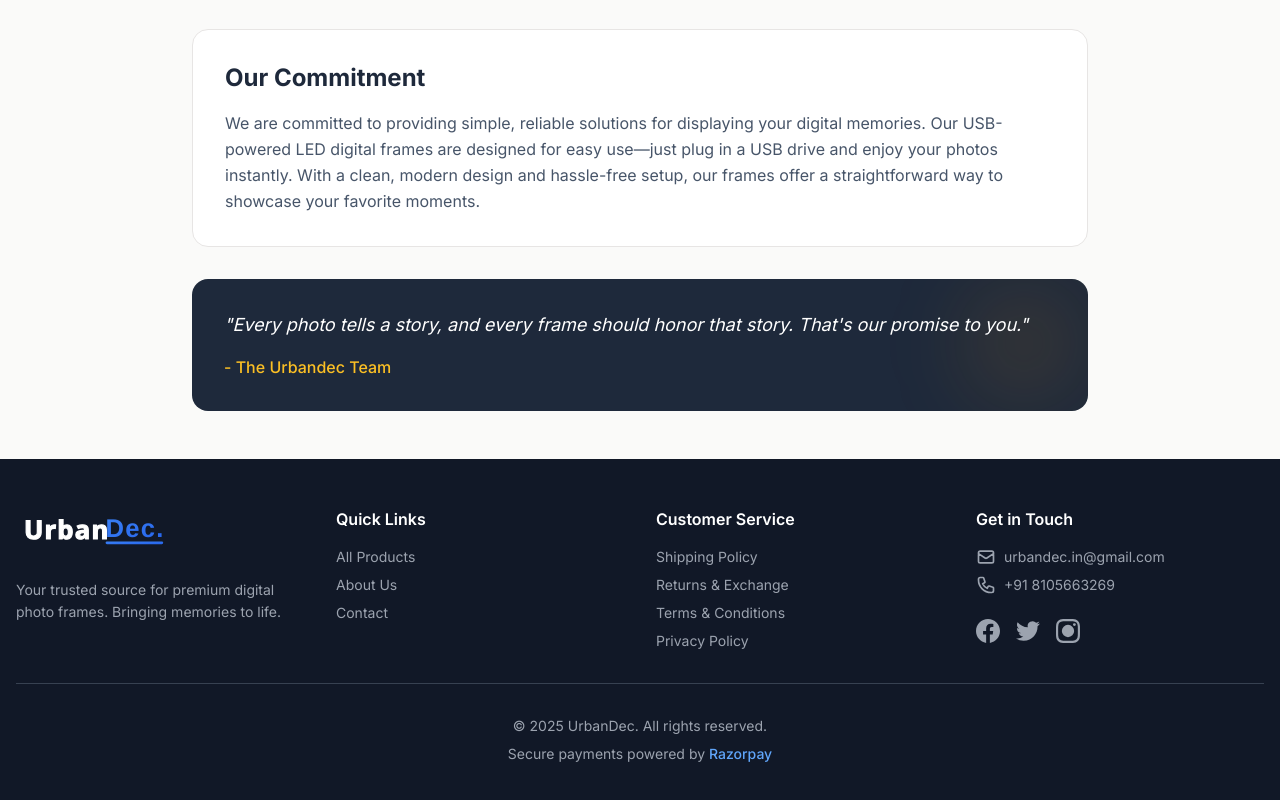
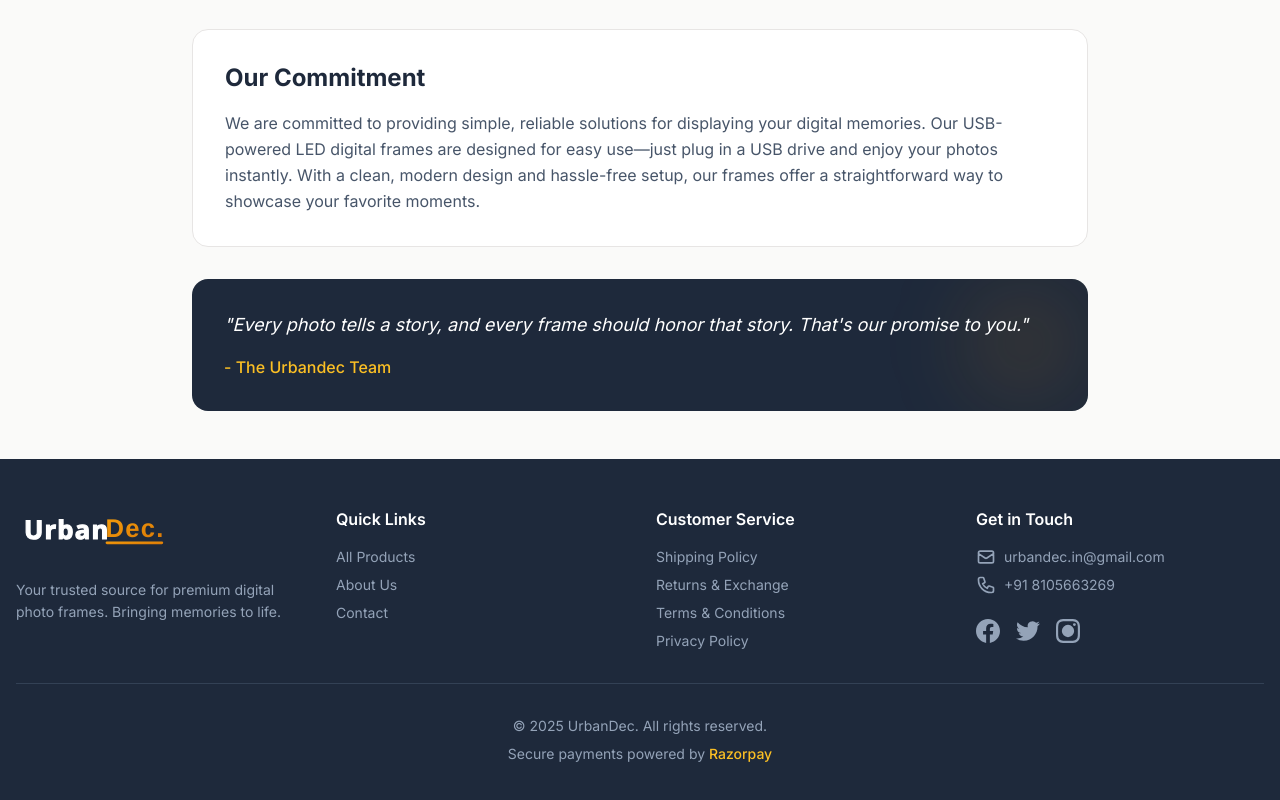
Before and after one commit to Urbandeck/Dec_Urban_dec, a Next.js app in the folder frontend/: page /about in a window 1280 px wide. Shown: the part 1304-2104 px from the top of the page. Built offline with nearby package versions, Linux system fonts and the light colour scheme; no server answers.

Commit message:
UI changes

```diff
--- a/frontend/app/products/page.tsx
+++ b/frontend/app/products/page.tsx
@@ -68,7 +68,7 @@ export default function ProductsPage() {
   return (
     <div className="min-h-screen bg-stone-50">
       {/* Hero Header */}
-      <section className="relative bg-slate-800 overflow-hidden">
+      <section className="relative bg-slate-800 overflow-hidden pb-16">
         {/* Background decoration */}
         <div className="absolute inset-0 opacity-10">
           <div className="absolute top-0 right-0 w-96 h-96 bg-amber-500 rounded-full filter blur-3xl" />
@@ -107,6 +107,13 @@ export default function ProductsPage() {
               Discover our collection of premium handcrafted frames
             </motion.p>
           </motion.div>
+        </div>
+
+        {/* Wave divider */}
+        <div className="absolute bottom-0 left-0 right-0 z-10">
+          <svg viewBox="0 0 1440 120" fill="none" xmlns="http://www.w3.org/2000/svg" className="w-full h-auto" preserveAspectRatio="none">
+            <path d="M0 120L60 105C120 90 240 60 360 45C480 30 600 30 720 37.5C840 45 960 60 1080 67.5C1200 75 1320 75 1380 75L1440 75V120H1380C1320 120 1200 120 1080 120C960 120 840 120 720 120C600 120 480 120 360 120C240 120 120 120 60 120H0Z" fill="#fafaf9"/>
+          </svg>
         </div>
       </section>
 
--- a/frontend/components/Footer.tsx
+++ b/frontend/components/Footer.tsx
@@ -2,7 +2,7 @@ import Link from 'next/link';
 
 export default function Footer() {
   return (
-    <footer className="bg-gray-900 text-gray-400">
+    <footer className="bg-slate-800 text-slate-400">
       <div className="container mx-auto px-4 py-12">
         <div className="grid grid-cols-1 md:grid-cols-4 gap-8">
           {/* Company Info */}
@@ -11,8 +11,8 @@ export default function Footer() {
               <svg viewBox="0 0 220 70" xmlns="http://www.w3.org/2000/svg" className="h-14 w-auto">
                 <defs>
                   <linearGradient id="footerGrad" x1="0%" y1="0%" x2="100%" y2="100%">
-                    <stop offset="0%" style={{stopColor:'#3B82F6',stopOpacity:1}} />
-                    <stop offset="100%" style={{stopColor:'#2563EB',stopOpacity:1}} />
+                    <stop offset="0%" style={{stopColor:'#f59e0b',stopOpacity:1}} />
+                    <stop offset="100%" style={{stopColor:'#d97706',stopOpacity:1}} />
                   </linearGradient>
                 </defs>
 
@@ -58,7 +58,7 @@ export default function Footer() {
                 </g>
               </svg>
             </div>
-            <p className="text-sm text-gray-400 leading-relaxed">
+            <p className="text-sm text-slate-400 leading-relaxed">
               Your trusted source for premium digital photo frames. Bringing memories to life.
             </p>
           </div>
@@ -68,17 +68,17 @@ export default function Footer() {
             <h3 className="text-white font-semibold mb-4">Quick Links</h3>
             <ul className="space-y-2 text-sm">
               <li>
-                <Link href="/products" className="text-gray-400 hover:text-white transition-colors">
+                <Link href="/products" className="text-slate-400 hover:text-white transition-colors">
                   All Products
                 </Link>
               </li>
               <li>
-                <Link href="/about" className="text-gray-400 hover:text-white transition-colors">
+                <Link href="/about" className="text-slate-400 hover:text-white transition-colors">
                   About Us
                 </Link>
               </li>
               <li>
-                <Link href="/contact" className="text-gray-400 hover:text-white transition-colors">
+                <Link href="/contact" className="text-slate-400 hover:text-white transition-colors">
                   Contact
                 </Link>
               </li>
@@ -90,22 +90,22 @@ export default function Footer() {
             <h3 className="text-white font-semibold mb-4">Customer Service</h3>
             <ul className="space-y-2 text-sm">
               <li>
-                <Link href="/shipping" className="text-gray-400 hover:text-white transition-colors">
+                <Link href="/shipping" className="text-slate-400 hover:text-white transition-colors">
                   Shipping Policy
                 </Link>
               </li>
               <li>
-                <Link href="/returns" className="text-gray-400 hover:text-white transition-colors">
+                <Link href="/returns" className="text-slate-400 hover:text-white transition-colors">
                   Returns & Exchange
                 </Link>
               </li>
               <li>
-                <Link href="/terms" className="text-gray-400 hover:text-white transition-colors">
+                <Link href="/terms" className="text-slate-400 hover:text-white transition-colors">
                   Terms & Conditions
                 </Link>
               </li>
               <li>
-                <Link href="/privacy" className="text-gray-400 hover:text-white transition-colors">
+                <Link href="/privacy" className="text-slate-400 hover:text-white transition-colors">
                   Privacy Policy
                 </Link>
               </li>
@@ -115,7 +115,7 @@ export default function Footer() {
           {/* Contact Info */}
           <div>
             <h3 className="text-white font-semibold mb-4">Get in Touch</h3>
-            <ul className="space-y-2 text-sm text-gray-400">
+            <ul className="space-y-2 text-sm text-slate-400">
               <li className="flex items-center space-x-2">
                 <svg className="w-5 h-5" fill="none" stroke="currentColor" viewBox="0 0 24 24">
                   <path strokeLinecap="round" strokeLinejoin="round" strokeWidth={2} d="M3 8l7.89 5.26a2 2 0 002.22 0L21 8M5 19h14a2 2 0 002-2V7a2 2 0 00-2-2H5a2 2 0 00-2 2v10a2 2 0 002 2z" />
@@ -132,17 +132,17 @@ export default function Footer() {
 
             {/* Social Media */}
             <div className="flex space-x-4 mt-6">
-              <a href="#" className="text-gray-400 hover:text-white transition-colors">
+              <a href="#" className="text-slate-400 hover:text-white transition-colors">
                 <svg className="w-6 h-6" fill="currentColor" viewBox="0 0 24 24">
                   <path d="M24 12.073c0-6.627-5.373-12-12-12s-12 5.373-12 12c0 5.99 4.388 10.954 10.125 11.854v-8.385H7.078v-3.47h3.047V9.43c0-3.007 1.792-4.669 4.533-4.669 1.312 0 2.686.235 2.686.235v2.953H15.83c-1.491 0-1.956.925-1.956 1.874v2.25h3.328l-.532 3.47h-2.796v8.385C19.612 23.027 24 18.062 24 12.073z" />
                 </svg>
               </a>
-              <a href="#" className="text-gray-400 hover:text-white transition-colors">
+              <a href="#" className="text-slate-400 hover:text-white transition-colors">
                 <svg className="w-6 h-6" fill="currentColor" viewBox="0 0 24 24">
                   <path d="M23.953 4.57a10 10 0 01-2.825.775 4.958 4.958 0 002.163-2.723c-.951.555-2.005.959-3.127 1.184a4.92 4.92 0 00-8.384 4.482C7.69 8.095 4.067 6.13 1.64 3.162a4.822 4.822 0 00-.666 2.475c0 1.71.87 3.213 2.188 4.096a4.904 4.904 0 01-2.228-.616v.06a4.923 4.923 0 003.946 4.827 4.996 4.996 0 01-2.212.085 4.936 4.936 0 004.604 3.417 9.867 9.867 0 01-6.102 2.105c-.39 0-.779-.023-1.17-.067a13.995 13.995 0 007.557 2.209c9.053 0 13.998-7.496 13.998-13.985 0-.21 0-.42-.015-.63A9.935 9.935 0 0024 4.59z" />
                 </svg>
               </a>
-              <a href="#" className="text-gray-400 hover:text-white transition-colors">
+              <a href="#" className="text-slate-400 hover:text-white transition-colors">
                 <svg className="w-6 h-6" fill="currentColor" viewBox="0 0 24 24">
                   <path d="M12 2.163c3.204 0 3.584.012 4.85.07 3.252.148 4.771 1.691 4.919 4.919.058 1.265.069 1.645.069 4.849 0 3.205-.012 3.584-.069 4.849-.149 3.225-1.664 4.771-4.919 4.919-1.266.058-1.644.07-4.85.07-3.204 0-3.584-.012-4.849-.07-3.26-.149-4.771-1.699-4.919-4.92-.058-1.265-.07-1.644-.07-4.849 0-3.204.013-3.583.07-4.849.149-3.227 1.664-4.771 4.919-4.919 1.266-.057 1.645-.069 4.849-.069zm0-2.163c-3.259 0-3.667.014-4.947.072-4.358.2-6.78 2.618-6.98 6.98-.059 1.281-.073 1.689-.073 4.948 0 3.259.014 3.668.072 4.948.2 4.358 2.618 6.78 6.98 6.98 1.281.058 1.689.072 4.948.072 3.259 0 3.668-.014 4.948-.072 4.354-.2 6.782-2.618 6.979-6.98.059-1.28.073-1.689.073-4.948 0-3.259-.014-3.667-.072-4.947-.196-4.354-2.617-6.78-6.979-6.98-1.281-.059-1.69-.073-4.949-.073zM5.838 12a6.162 6.162 0 1112.324 0 6.162 6.162 0 01-12.324 0zM12 16a4 4 0 110-8 4 4 0 010 8zm4.965-10.405a1.44 1.44 0 112.881.001 1.44 1.44 0 01-2.881-.001z" />
                 </svg>
@@ -151,11 +151,11 @@ export default function Footer() {
           </div>
         </div>
 
-        <div className="border-t border-gray-700 mt-8 pt-8 text-center">
-          <p className="text-sm text-gray-400">&copy; 2025 UrbanDec. All rights reserved.</p>
-          <p className="mt-2 text-sm text-gray-400">
+        <div className="border-t border-slate-700 mt-8 pt-8 text-center">
+          <p className="text-sm text-slate-400">&copy; 2025 UrbanDec. All rights reserved.</p>
+          <p className="mt-2 text-sm text-slate-400">
             Secure payments powered by{' '}
-            <span className="text-blue-400 font-medium">Razorpay</span>
+            <span className="text-amber-400 font-medium">Razorpay</span>
           </p>
         </div>
       </div>
--- a/frontend/components/Navbar.tsx
+++ b/frontend/components/Navbar.tsx
@@ -73,8 +73,8 @@ export default function Navbar() {
             <svg viewBox="0 0 220 70" xmlns="http://www.w3.org/2000/svg" className="h-14 w-auto">
               <defs>
                 <linearGradient id="mainGrad" x1="0%" y1="0%" x2="100%" y2="100%">
-                  <stop offset="0%" style={{stopColor:'#3B82F6',stopOpacity:1}} />
-                  <stop offset="100%" style={{stopColor:'#2563EB',stopOpacity:1}} />
+                  <stop offset="0%" style={{stopColor:'#f59e0b',stopOpacity:1}} />
+                  <stop offset="100%" style={{stopColor:'#d97706',stopOpacity:1}} />
                 </linearGradient>
               </defs>
 
--- a/frontend/components/ProductActions.tsx
+++ b/frontend/components/ProductActions.tsx
@@ -90,7 +90,7 @@ export default function ProductActions({ product, quantity = 1 }: ProductActions
         <button
           onClick={handleBuyNow}
           disabled={isBuying || !product.active}
-          className="flex-1 bg-orange-600 text-white py-3 px-6 rounded-lg font-semibold hover:bg-orange-700 transition-colors disabled:bg-gray-400 disabled:cursor-not-allowed flex items-center justify-center"
+          className="flex-1 bg-amber-500 text-slate-900 py-3 px-6 rounded-lg font-semibold hover:bg-amber-400 transition-colors disabled:bg-slate-300 disabled:cursor-not-allowed flex items-center justify-center"
         >
           {isBuying ? (
             <>
@@ -114,7 +114,7 @@ export default function ProductActions({ product, quantity = 1 }: ProductActions
         <button
           onClick={handleAddToCart}
           disabled={isAdding || !product.active}
-          className="flex-1 bg-blue-600 text-white py-3 px-6 rounded-lg font-semibold hover:bg-blue-700 transition-colors disabled:bg-gray-400 disabled:cursor-not-allowed flex items-center justify-center"
+          className="flex-1 bg-slate-800 text-white py-3 px-6 rounded-lg font-semibold hover:bg-slate-700 transition-colors disabled:bg-slate-300 disabled:cursor-not-allowed flex items-center justify-center"
         >
           {isAdding ? (
             <>
@@ -149,7 +149,7 @@ export default function ProductActions({ product, quantity = 1 }: ProductActions
       )}
 
       {/* Additional Info */}
-      <div className="flex items-center justify-center gap-4 text-sm text-gray-600">
+      <div className="flex items-center justify-center gap-4 text-sm text-slate-600">
         <div className="flex items-center gap-1">
           <svg className="w-4 h-4" fill="none" stroke="currentColor" viewBox="0 0 24 24">
             <path strokeLinecap="round" strokeLinejoin="round" strokeWidth={2} d="M5 13l4 4L19 7" />
```
Also changed, not shown: frontend/app/page.tsx (+15 -2 lines), frontend/app/products/[slug]/page.tsx (+9 -9 lines), frontend/components/CTAVideoSection.tsx (+12 -6 lines).
